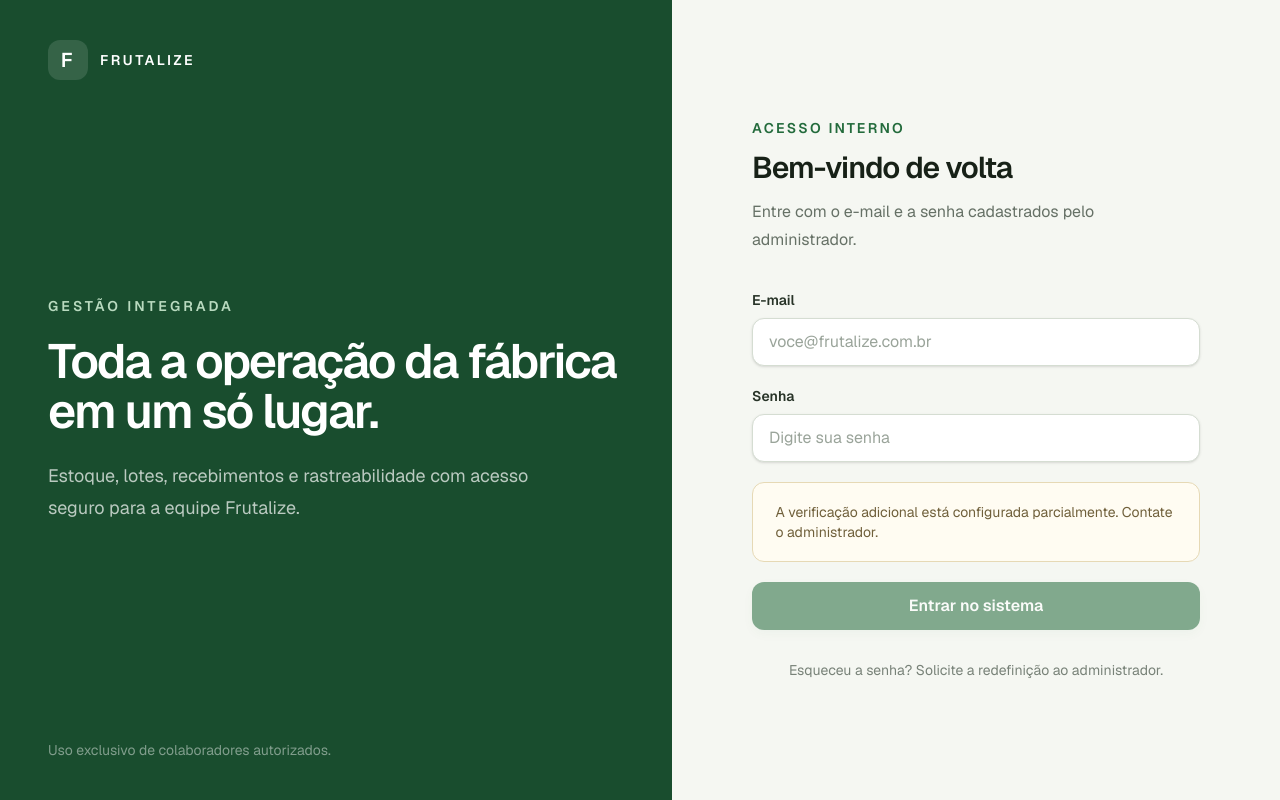
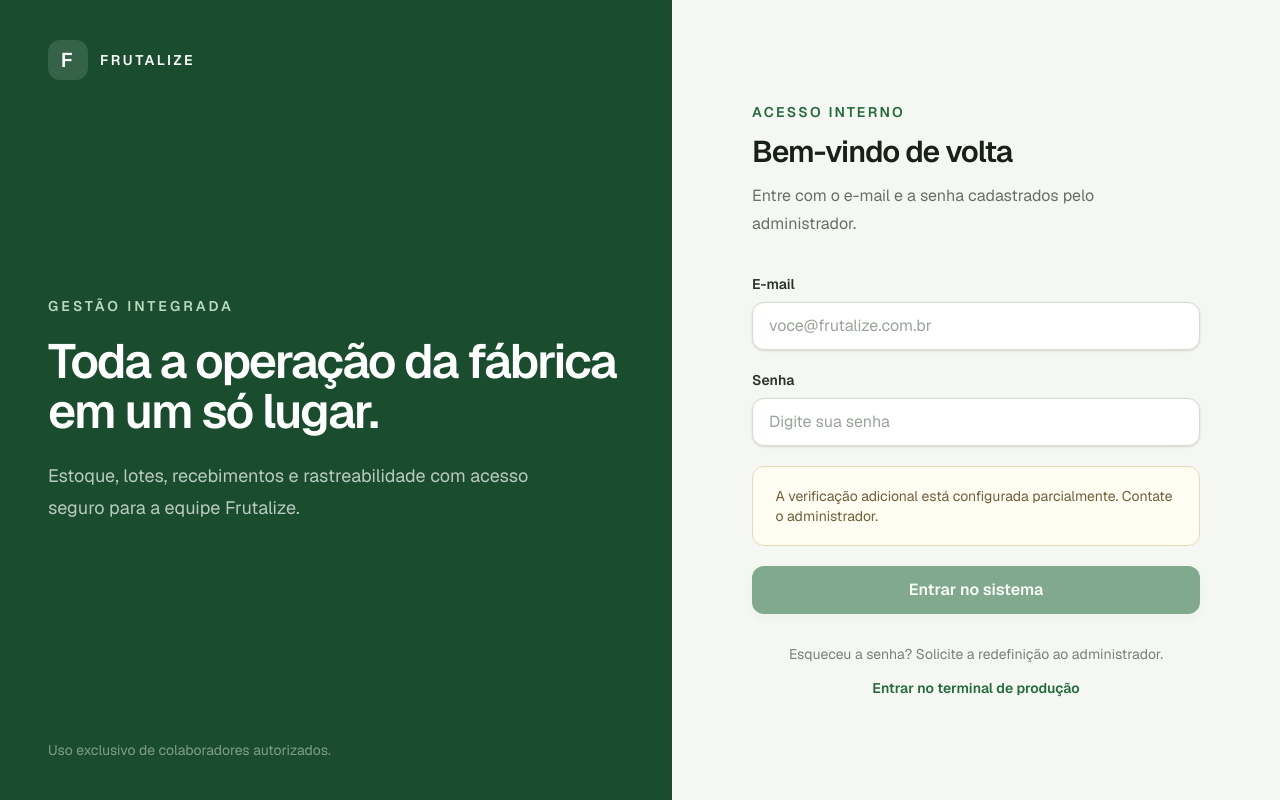
Before and after one commit to GSM-Digital/sistema-frutalize, a Next.js app: page /login in a window 1280 px wide. Built offline with nearby package versions, Linux system fonts and the light colour scheme; no server answers.

Commit message:
feat: distinguir acesso ao dashboard e ao terminal

```diff
--- a/src/app/login/page.tsx
+++ b/src/app/login/page.tsx
@@ -3,6 +3,7 @@ import { isSupabaseConfigured } from "@/lib/supabase/config";
 import { safeReturnPath } from "@/lib/inventory/validation";
 import { SubmitButton } from "@/components/submit-button";
 import Script from "next/script";
+import Link from "next/link";
 import { turnstileConfiguration } from "@/lib/turnstile";
 
 export const instant = false;
@@ -155,6 +156,11 @@ export default async function LoginPage({ searchParams }: LoginPageProps) {
           <p className="mt-7 text-center text-sm leading-6 text-[#788278]">
             Esqueceu a senha? Solicite a redefinição ao administrador.
           </p>
+          <p className="mt-3 text-center text-sm">
+            <Link className="text-link" href="/login?retorno=%2Fterminal">
+              Entrar no terminal de produção
+            </Link>
+          </p>
         </div>
       </section>
     </main>
--- a/src/components/inventory/navigation.tsx
+++ b/src/components/inventory/navigation.tsx
@@ -14,6 +14,10 @@ type NavItem = {
 const sections: { label?: string; items: NavItem[] }[] = [
   {
     items: [{ href: "/dashboard", label: "Início", icon: "overview" }],
+  },
+  {
+    label: "Visualizações",
+    items: [{ href: "/terminal", label: "Terminal touch", icon: "production" }],
   },
   {
     label: "Rotina",
```
